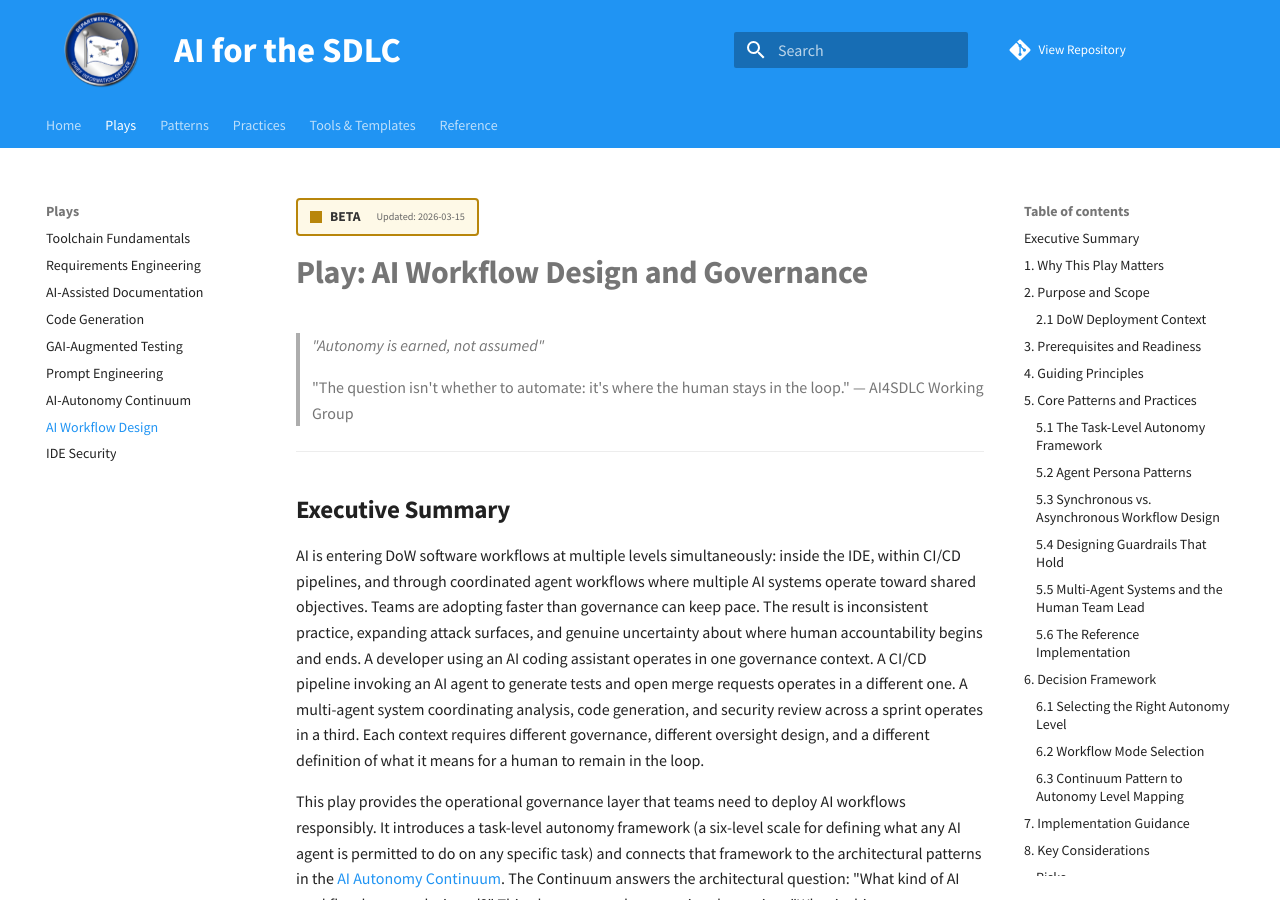
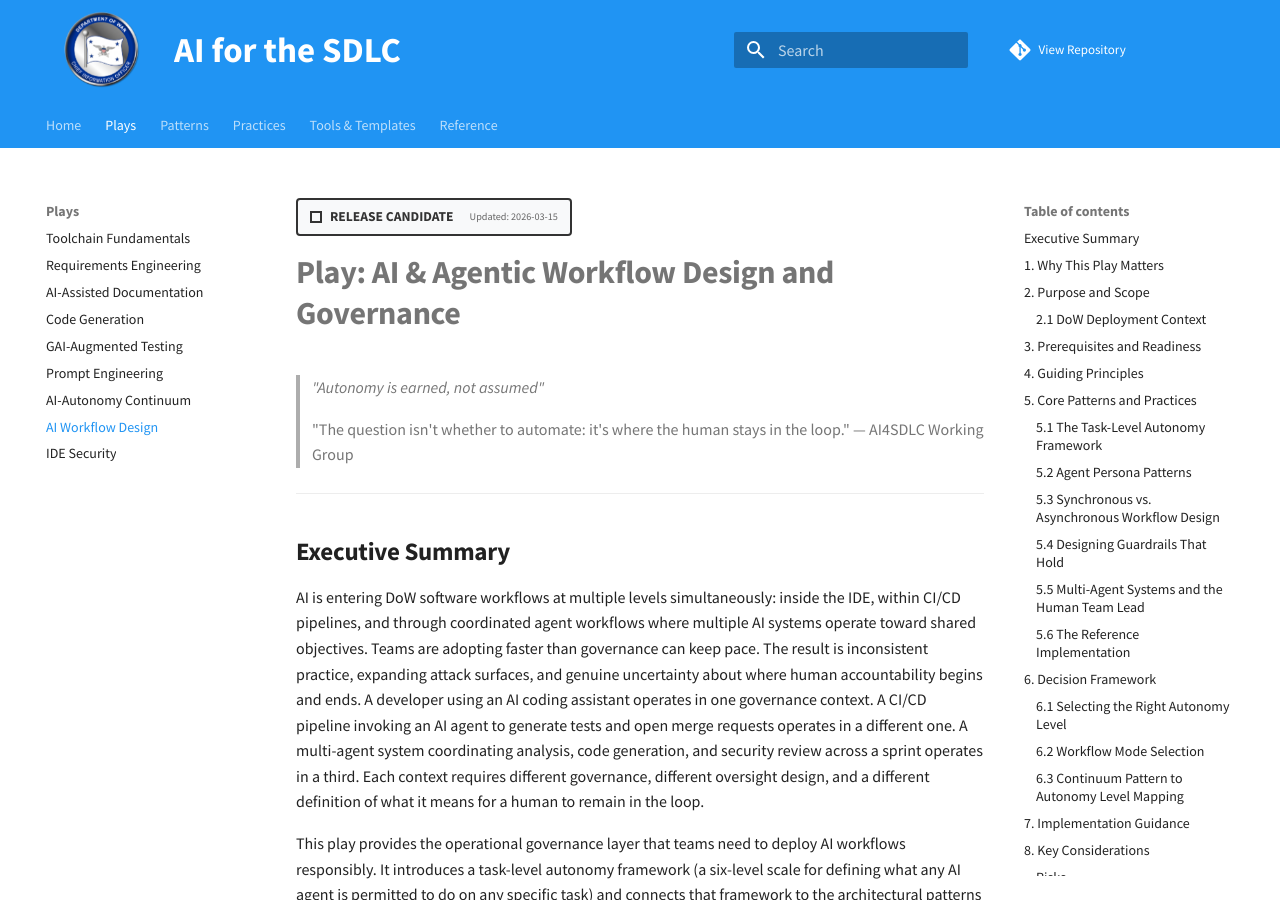
Before and after one commit to Code-dot-mil/AI4SDLC, an MkDocs documentation site: the page built from docs/plays/ai_sdlc_workflows-play.md, in a window 1280 px wide and 900 px high. Built offline with MkDocs 1.6.1 and Material for MkDocs 9.7.7, drawn with Linux system fonts in a browser that asks for light colours; comment, search, counter and statistics services are not loaded.

Commit message:
title update

```diff
--- a/docs/plays/ai_sdlc_workflows-play.md
+++ b/docs/plays/ai_sdlc_workflows-play.md
@@ -1,10 +1,10 @@
 ---
-title: "Play: AI Workflow Design and Governance"
-lifecycle: beta
+title: "Play: AI & Agentic Workflow Design and Governance"
+lifecycle: release candidate
 last_updated: "2026-03-15"
 ---
 
-# **Play: AI Workflow Design and Governance**
+# **Play: AI & Agentic Workflow Design and Governance**
 
 > *"Autonomy is earned, not assumed"*
 >
```
